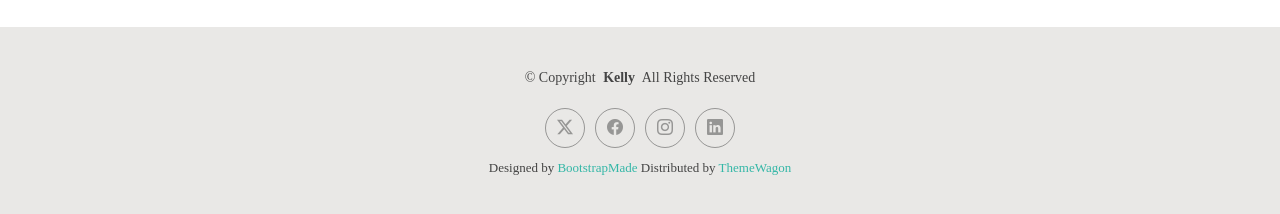
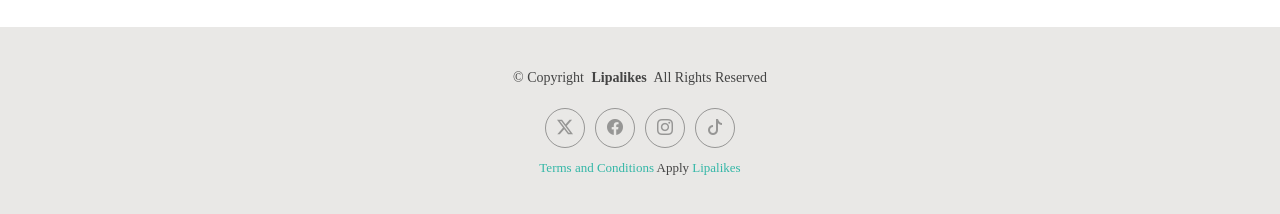
Before and after one commit to eric100350/Support2, a plain HTML site: page about.html in a window 1280 px wide. Shown: the part 1233-1447 px from the top of the page. Drawn offline with Linux system fonts and the light colour scheme.

Commit message:
few changes

```diff
--- a/about.html
+++ b/about.html
@@ -190,16 +190,16 @@ These terms are governed by the laws of [Your Country].
 
     <div class="container">
       <div class="copyright text-center ">
-        <p>© <span>Copyright</span> <strong class="px-1 sitename">Kelly</strong> <span>All Rights Reserved<br></span></p>
+        <p>© <span>Copyright</span> <strong class="px-1 sitename">Lipalikes</strong> <span>All Rights Reserved<br></span></p>
       </div>
       <div class="social-links d-flex justify-content-center">
         <a href="https://x.com/lipalikes?lang=en"><i class="bi bi-twitter-x"></i></a>
         <a href="https://www.facebook.com/lipalikes/"><i class="bi bi-facebook"></i></a>
         <a href="https://www.instagram.com/lipalikes/#:~:text=Lipalikes%20is%20the%20ultimate%20platform,in%20town%20as%20you%20earn!"><i class="bi bi-instagram"></i></a>
-        <a href=""><i class="bi bi-linkedin"></i></a>
+        <a href="https://www.tiktok.com/@lipalikes"><i class="bi bi-tiktok"></i></a>
       </div>
       <div class="credits">
-        Designed by <a href="https://bootstrapmade.com/">BootstrapMade</a> Distributed by <a href=“https://themewagon.com>ThemeWagon
+        <a href="index1.html"> Terms and Conditions</a> Apply <a href="https://play.google.com/store/apps/details?id=com.app.lipalikes&hl=en&pli=1">Lipalikes</a>
       </div>
     </div>
 
```
Also changed, not shown: contact.html (+2 -2 lines), index.html (+1 -1 lines).
